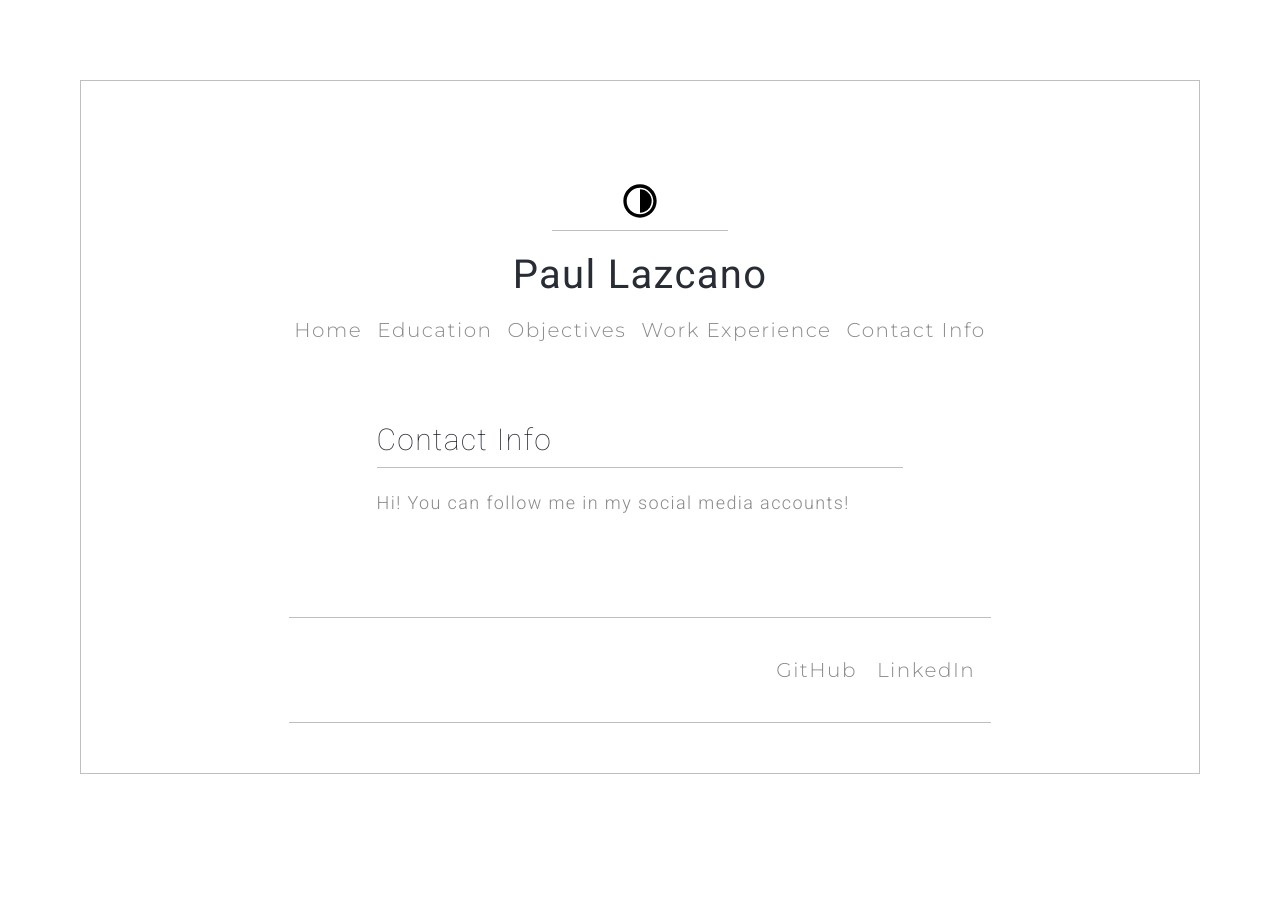
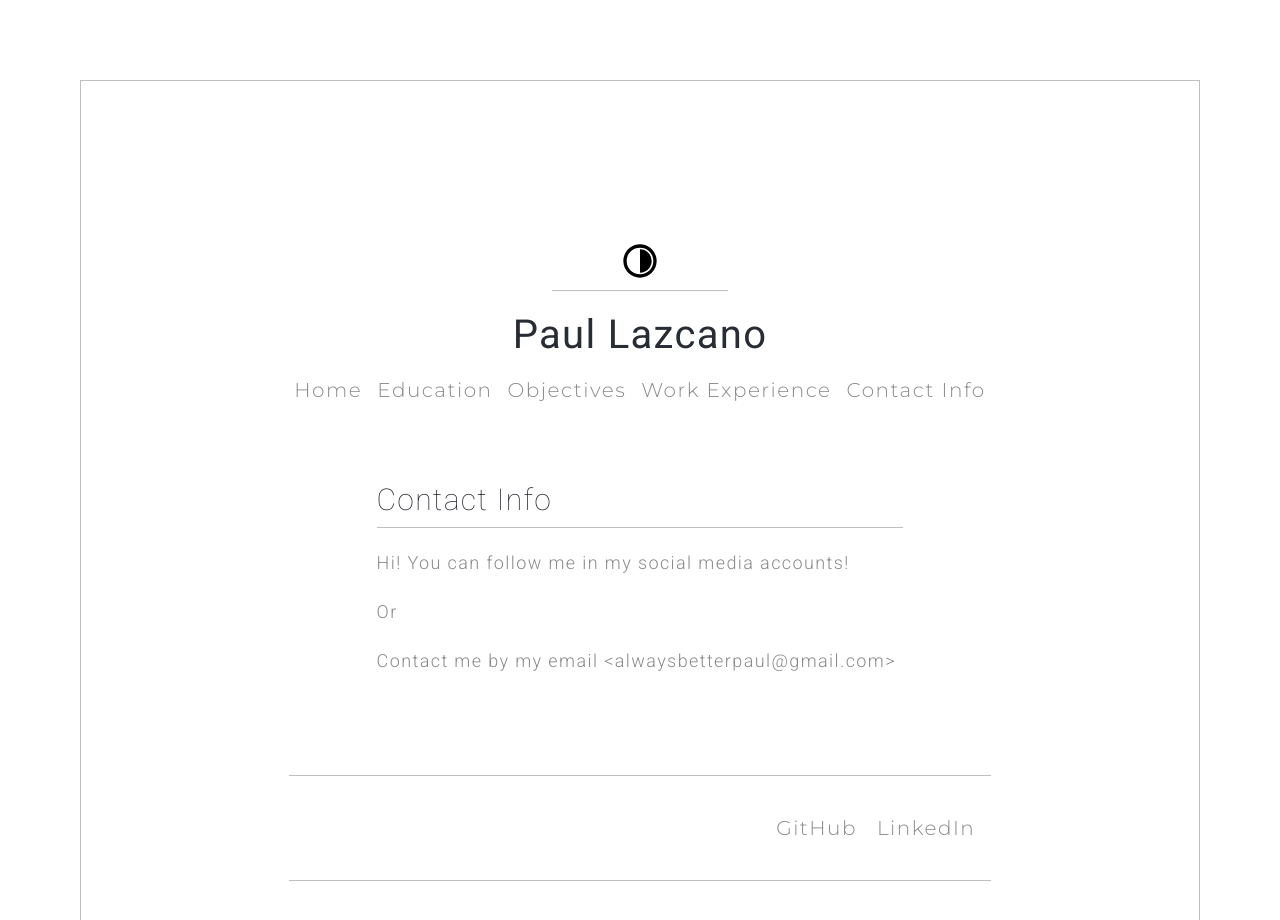
Before and after one commit to Paul-Lazcano/about-me, a React (Create React App) app: page /contact-info in a window 1280 px wide. Shown: the top 920 px of the page. Before the commit the page ends 854 px from the top, so only its background shows below. Built offline with nearby package versions, Linux system fonts and the light colour scheme.

Commit message:
pequeños cambios

```diff
--- a/src/Pages/ContactInfo/ContactInfo.jsx
+++ b/src/Pages/ContactInfo/ContactInfo.jsx
@@ -9,7 +9,9 @@ export const ContactInfo = ({ darkMode, data }) => {
         type="normal"
         darkMode={darkMode}
       />
-      <Paragraphs content={data.contactInfo.content} darkMode={darkMode} />
+      <Paragraphs content='Hi! You can follow me in my social media accounts!' darkMode={darkMode} />
+      <Paragraphs content='Or' darkMode={darkMode} />
+      <Paragraphs content='Contact me by my email <alwaysbetterpaul@gmail.com>' darkMode={darkMode} />
     </TextContainer>
   );
 };
--- a/src/components/Header/Header.css
+++ b/src/components/Header/Header.css
@@ -5,13 +5,12 @@
   row-gap: 2rem;
   justify-content: space-around;
   align-items: center;
-  padding-block-start: 5rem;
+  padding-block-start: 6rem;
 }
 
 @media (min-width: 640px) {
   .header {
     height: auto;
-    padding: 0;
   }
 }
 @media (min-width: 1024px) {
--- a/src/components/Menu/Menu.css
+++ b/src/components/Menu/Menu.css
@@ -4,7 +4,7 @@
   flex-flow: column wrap;
   justify-content: space-evenly;
   align-items: center;
-  top: -26rem;
+  top: -28rem;
   width: 100%;
   height: 36vh;
   background-color: var(--dark-primary-color);
@@ -18,7 +18,7 @@
 .menu {
   display: flex;
   flex-flow: column wrap;
-  row-gap: 1.4rem;
+  row-gap: 1.8rem;
   list-style: none;
 }
 .menu__link {
@@ -34,6 +34,9 @@
 .menu-link:visited {
   color: var(--primary-color);
 }
+.menu-link--dark-mode {
+  color: var(--secondary-color);
+}
 .menu__link--dark-mode:hover {
   color: var(--dark-primary-color);
 }
@@ -47,6 +50,8 @@
   letter-spacing: 0.15rem;
   border-block-start: .1rem solid var(--secondary-color);
   border-block-end: .1rem solid var(--secondary-color);
+
+  transition: 200ms;
 }
 .menu-button:hover {
   color: var(--primary-color);
```
